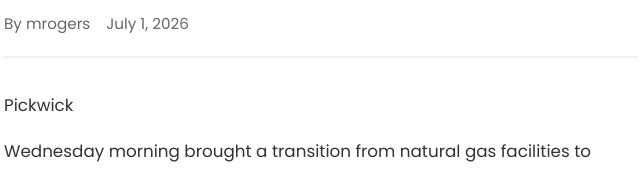
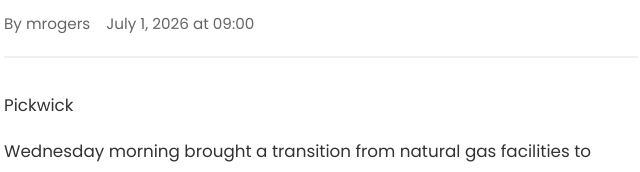
Before and after one commit to djhrr/PapousTravels, an Eleventy site: page src/blog/2026-07-01-work-sites-final-trip-1014-pickwick-dam.md in a window 1280 px wide. Shown: the part 472-644 px from the top of the page, 135-775 px from the left. Built offline with nearby package versions, Linux system fonts and the light colour scheme; Eleventy itself is replaced by a stand-in of ours; files that its build step writes are made by us from their sources; no server answers; what node-ical would draw is missing.

Commit message:
Edit post: Work Sites: Final Trip 10/14 ~ Pickwick Dam

```diff
--- a/src/blog/2026-07-01-work-sites-final-trip-1014-pickwick-dam.md
+++ b/src/blog/2026-07-01-work-sites-final-trip-1014-pickwick-dam.md
@@ -2,6 +2,7 @@
 title: "Work Sites: Final Trip 10/14 ~ Pickwick Dam"
 date: 2026-07-01
 author: mrogers
+time: 09:00
 layout: post
 ---
 
```
